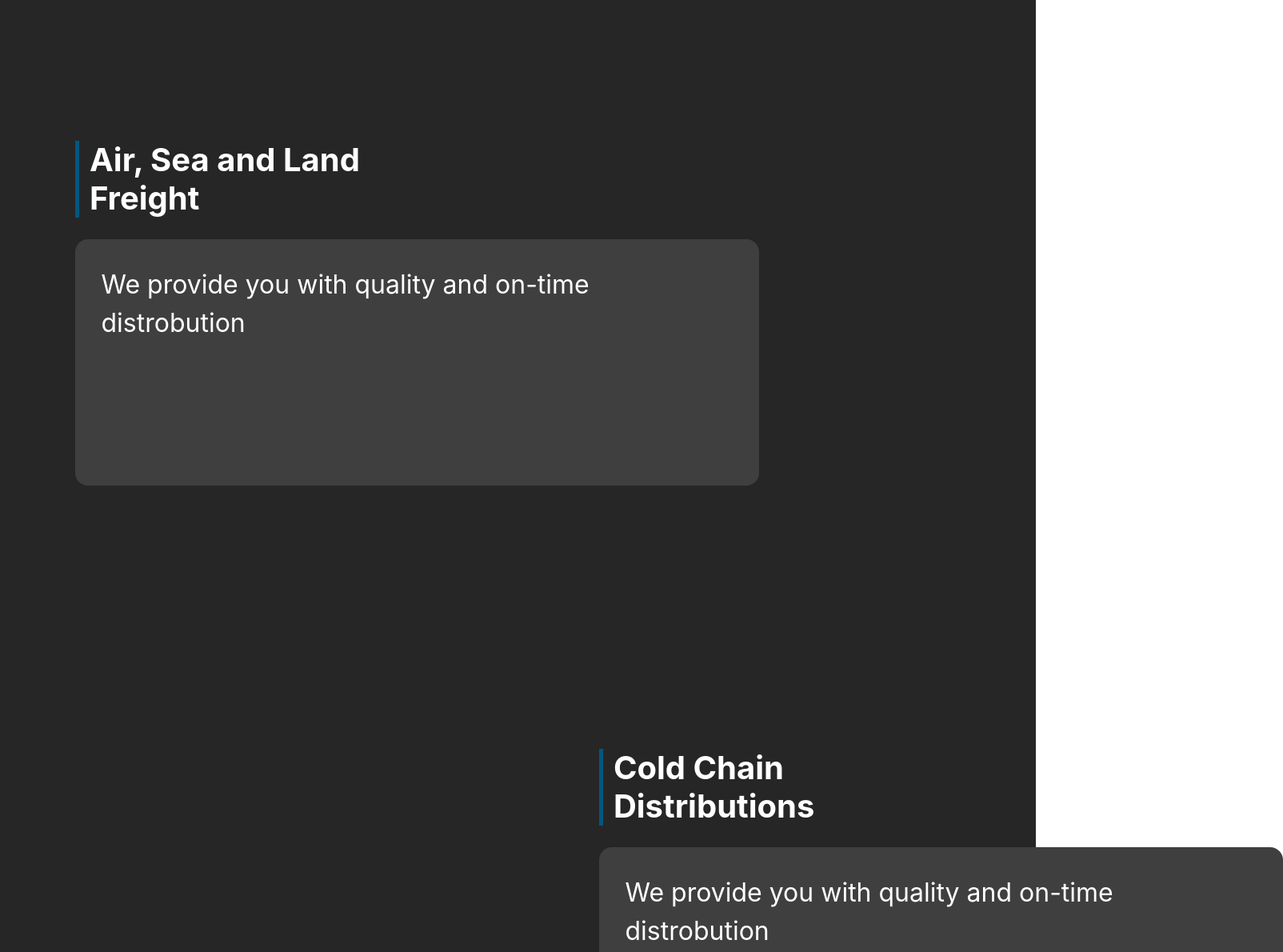
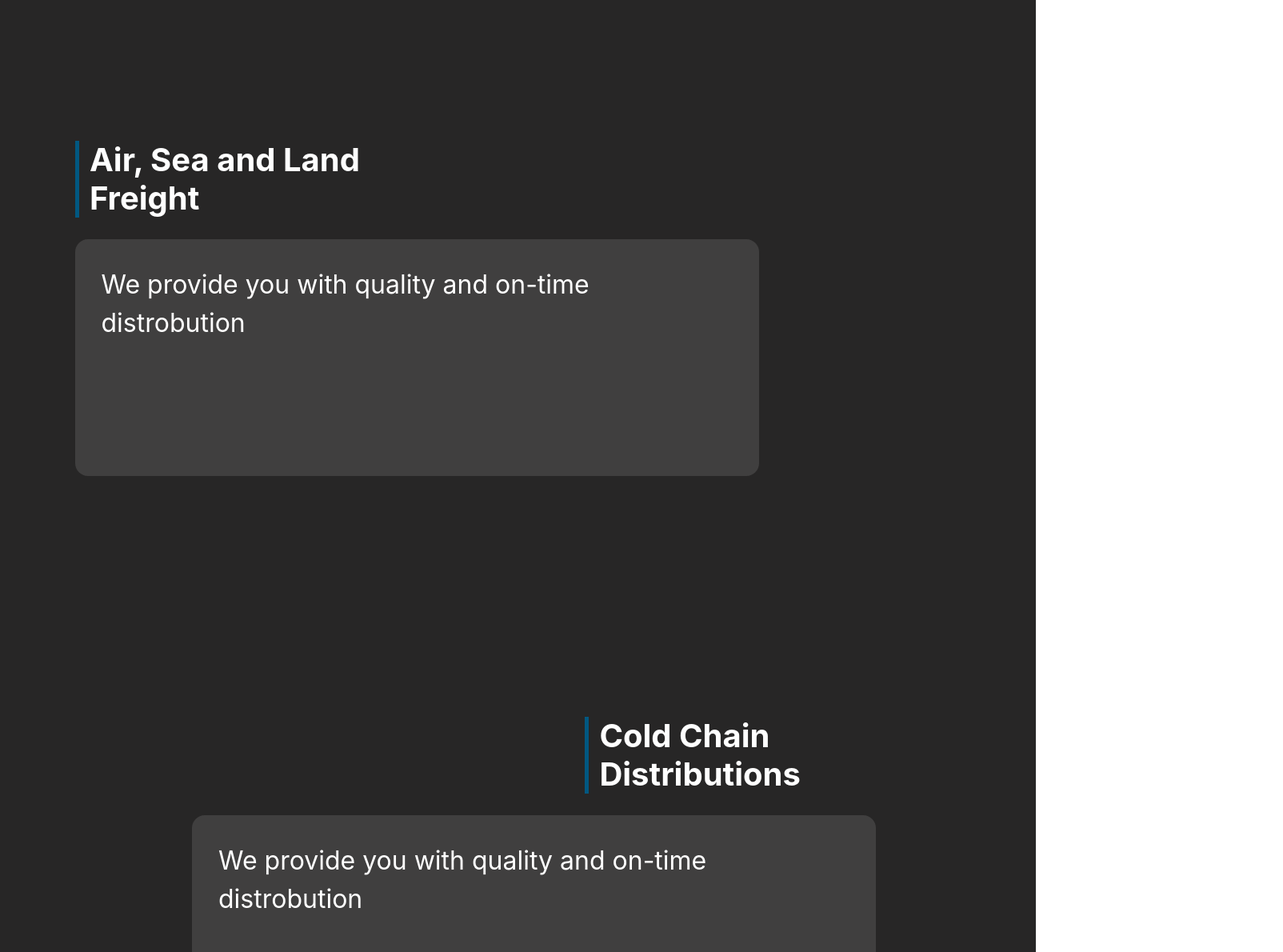
Before and after one commit to Dewalade1/expedite-movers-frontend, a Next.js app: page / in a window 1280 px wide. Shown: the part 1610-2800 px from the top of the page at 80% size, 1604 px wide, since content can reach past the window. Built offline with nearby package versions, Linux system fonts and the light colour scheme.

Commit message:
feat: styled right aligned info on service page

```diff
--- a/component/contents/homeContent.js
+++ b/component/contents/homeContent.js
@@ -4,7 +4,7 @@ import { Row, Col } from "react-bootstrap";
 
 export default function HomeContent () {
     return (
-      <Row className="section-wrapper" id="landing-page">
+      <Row className="home-section-wrapper" id="landing-page">
         <Col className="pl-4 pr-4 d-flex align-items-center justify-content-center">
           <div className="landing-page-col-1 pl-4 ml-4 pr-4 mr-4">
             <h1 className="pl-4" id="main-landing-page-text">
--- a/component/contents/servicesContent.js
+++ b/component/contents/servicesContent.js
@@ -11,7 +11,7 @@ export default function ServicesContent () {
           </Col>
           <Col className="d-flex justify-content-start align-items-center">
             <div className="info-container">
-              <h1 className="service-title">
+              <h1 className="service-title-right">
                 <b>Distribution and Haulage</b>
               </h1>
               <div className="service-info-right">We provide you with quality and on-time distrobution</div>
@@ -21,7 +21,7 @@ export default function ServicesContent () {
         <Row className="section-wrapper black-bg-layout">
           <Col className="d-flex justify-content-center align-items-center">
             <div className="info-container">
-              <h1 className="service-title">
+              <h1 className="service-title-left">
                 <b>Air, Sea and Land Freight</b>
               </h1>
               <div className="service-info-left">We provide you with quality and on-time distrobution</div>
@@ -33,7 +33,7 @@ export default function ServicesContent () {
           <Col className="d-flex justify-content-start align-items-center"></Col>
           <Col className="d-flex justify-content-center align-items-center">
             <div className="info-container">
-              <h1 className="service-title">
+              <h1 className="service-title-right title-adjust-1">
                 <b>Cold Chain Distributions</b>
               </h1>
               <div className="service-info-right">We provide you with quality and on-time distrobution</div>
@@ -43,7 +43,7 @@ export default function ServicesContent () {
         <Row className="section-wrapper black-bg-layout">
           <Col className="d-flex justify-content-center align-items-center">
             <div className="info-container">
-              <h1 className="service-title">
+              <h1 className="service-title-left">
                 <b>Customs Clearance and Delivery</b>
               </h1>
               <div className="service-info-left">We provide you with quality and on-time distrobution</div>
@@ -57,7 +57,7 @@ export default function ServicesContent () {
           </Col>
           <Col className="d-flex justify-content-center align-items-center">
             <div className="info-container">
-              <h1 className="service-title">
+              <h1 className="service-title-right title-adjust-2">
                 <b>Warehousing</b>
               </h1>
               <div className="service-info-right">We provide you with quality and on-time distrobution</div>
@@ -67,7 +67,7 @@ export default function ServicesContent () {
         <Row className="section-wrapper black-bg-layout">
           <Col className="d-flex justify-content-center align-items-center">
             <div className="info-container">
-              <h1 className="service-title">
+              <h1 className="service-title-left">
                 <b>Packing and Removal/Relocation</b>
               </h1>
               <div className="service-info-left">We provide you with quality and on-time distrobution</div>
--- a/styles/globals.css
+++ b/styles/globals.css
@@ -18,7 +18,7 @@ a {
 
 .section-wrapper {
   background-color: #ffffff;
-  height: 760px;
+  height: 720px;
 }
 
 .line-width {
@@ -48,7 +48,7 @@ a {
 }
 
 #header.color-change {
-  background-color: #acafbe;
+  background-color: #e9ebf3;
   transition: background-color 200ms linear;
   width: 101%;
 }
@@ -102,7 +102,7 @@ a {
 }
 
 .home-nav-link {
-  color: #ffffff;
+  color: #1d1c1c;
   position: relative;
   text-decoration: none;
 }
@@ -114,14 +114,14 @@ a {
   height: 2px;
   bottom: 0;
   left: 0;
-  background-color: #e1e4ee;
+  background-color: #1d1c1c;
   visibility: hidden;
   transform: scaleX(0);
   transition: all 0.3s ease-in-out 0s;
 }
 
 .home-nav-link:hover {
-  color: #e1e4ee;
+  color: #1d1c1c;
 }
 
 .home-nav-link:hover::before {
@@ -139,10 +139,12 @@ a {
 /* HOME PAGE */
 
 #landing-page {
+  background-color: #ffffff;
   background-image: url('https://res.cloudinary.com/hellodewa/image/upload/v1619879139/expeditemovers/images/sys/landing-page-background_qul3zi.jpg');
   background-attachment: fixed;
   background-position: center;
   background-size: cover;
+  height: 820px;
 }
 
 #main-landing-page-text {
@@ -177,9 +179,24 @@ a {
   color:#023349
 }
 
-.service-title {
+.service-title-left {
   border-left: 5px solid #005881;
   padding-left: 3%;
+}
+
+.service-title-right {
+  border-left: 5px solid #005881;
+  padding-left: 3%;
+}
+
+.title-adjust-1 {
+  position: relative;
+  right: 4%;
+}
+
+.title-adjust-2 {
+  position: relative;
+  left: 32%;
 }
 
 .service-img {
@@ -193,7 +210,7 @@ a {
   border-radius: 0.5em;
   background-color:#403f3f;
   font-size: xx-large;
-  height: calc(30% + 80px);
+  min-height: calc(30% + 80px);
   margin-top: 3%;
   padding: 5%;
   position: absolute;
@@ -205,12 +222,14 @@ a {
   align-self: left;
   border-radius: 0.5em;
   background-color:#403f3f;
+  display: block;
   font-size: xx-large;
-  height: calc(15% + 80px);
+  min-height: calc(35% + 80px);
   margin-top: 3%;
   margin-right: 30%;
   padding: 5%;
   position: absolute;
+  right: 0.5%;
   width: calc(100% + 200px);
   z-index: 10;
 }
```
